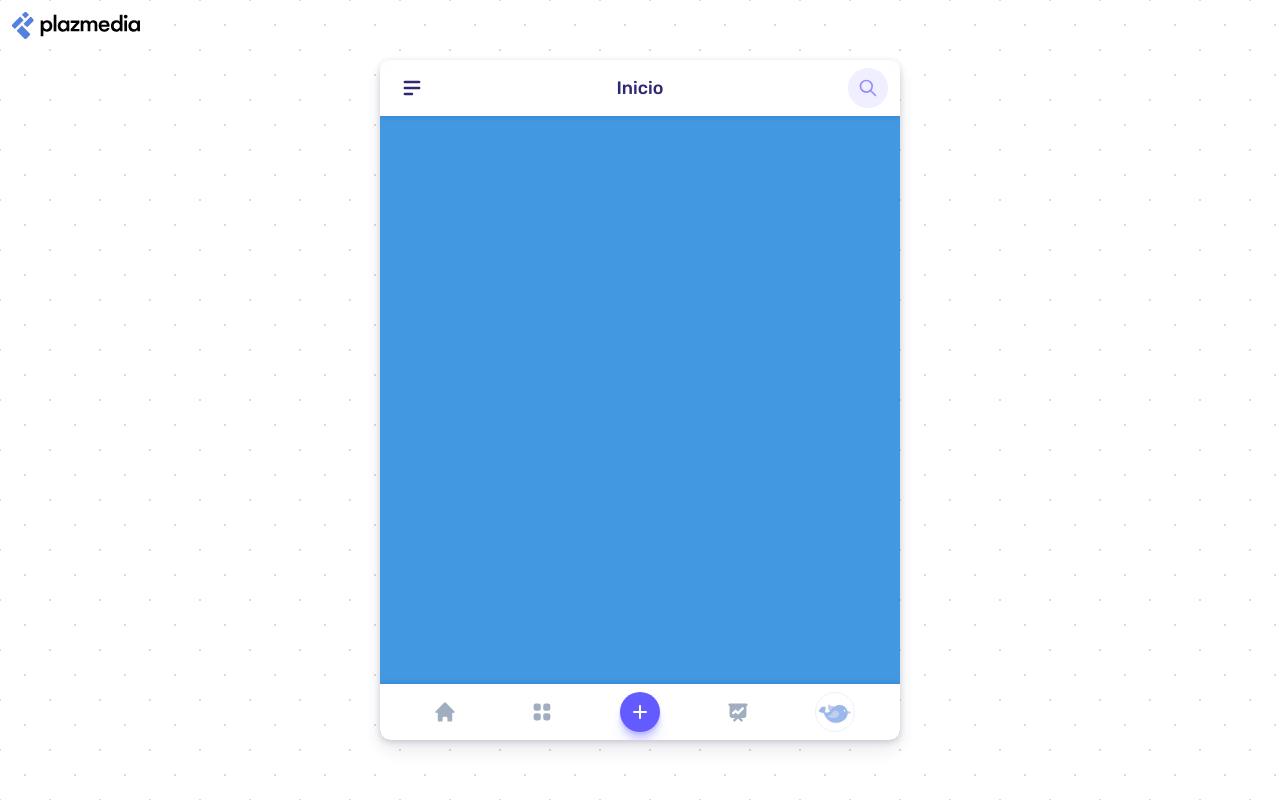
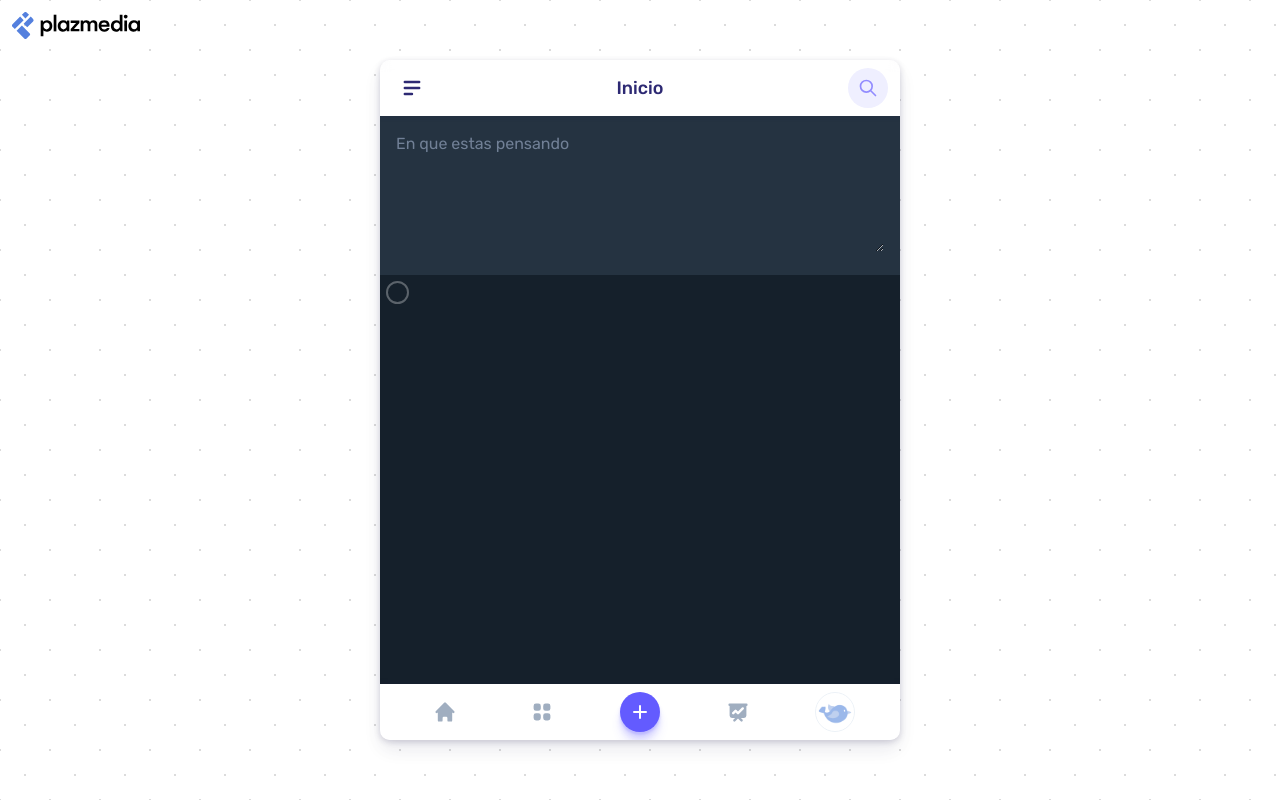
Before and after one commit to plazmediaLab/alain-boutique-client, a Next.js app: page /home in a window 1280 px wide. Built offline with nearby package versions, Linux system fonts and the light colour scheme.

Commit message:
[TEST] Contador de caracteres estilo Twitter

```diff
--- /dev/null
+++ b/components/counter-length/index.js
@@ -0,0 +1,102 @@
+import { useEffect, useState } from 'react';
+
+export default function CounterLength({ characters = 0 }){
+
+  const [resCharacters, setResCharacters] = useState(null);
+
+  // Equivale al 100% de caracteres validos para el Devit
+  const charactersAvailables = 280; // => 100%
+
+  // Porcentaje de caracteres ocupados
+  let progress = characters * 100 / charactersAvailables;
+
+  let compensation = progress >= 90 ? 2 : 10;
+
+  let primaryColor = progress >= 90 ? '#FFAD1F' : '#1da1f2';
+  let secondaryColor = '#ffffff';
+  let textColor = progress >= 100 ? '#E0245E' : '#ffffff';
+  let opacity = .3;
+  let stroke= 2;
+  let size = 35;
+
+  if(progress >= 100){
+    primaryColor = '#E0245E';
+  }
+
+  // const size = radius * 2;
+  const subtractionSize = size - stroke * 2 - compensation;
+  const circumference = subtractionSize * Math.PI;
+  let percentage = circumference - progress / 100 * circumference;
+
+  const addOpacityToColor = () => {
+    const opacityHex = Math.round(opacity * 255).toString(16)
+    return `${secondaryColor}${opacityHex}`
+  };
+
+  useEffect(() => {
+    if(progress >= 90){
+      setResCharacters(charactersAvailables - characters);
+    }else{
+      setResCharacters(null);
+    };
+  }, [progress]);
+
+  return (
+    <>
+      <section>
+        <svg
+          height={size}
+          width={size}
+        >
+          <circle
+            stroke={addOpacityToColor()}
+            strokeWidth={stroke}
+            fill="transparent"
+            r={ subtractionSize / 2 }
+            cx="50%"
+            cy="50%"
+          />
+          <circle
+            stroke={primaryColor}
+            strokeWidth={stroke}
+            fill="transparent"
+            r={ subtractionSize / 2 }
+            cx="50%"
+            cy="50%"
+            strokeDasharray={`${circumference} ${circumference}`}
+            strokeDashoffset={ progress < 100 ? Number(percentage) : circumference + circumference }
+          />
+        </svg>
+        <div>
+          <p>{ resCharacters }</p>
+        </div>
+      </section>
+      <style jsx>{`
+        section{
+          position: relative;
+          display: inline-block;
+        }
+        circle{
+          transition: all 0.35s;
+          transform: rotate(-90deg);
+          transform-origin: 50% 50%;
+        }
+        div{
+          position: absolute;
+          height: ${size}px;
+          width: ${size}px;
+          left: 0;
+          top: 0;
+          display: flex;
+          align-items: center;
+          justify-content: center;
+        }
+        p{
+          font-size: calc(${size}px / 3);
+          font-weight: lighter;
+          color: ${textColor};
+        }
+      `}</style>
+    </>
+  );
+};
--- a/pages/home/index.js
+++ b/pages/home/index.js
@@ -1,16 +1,32 @@
+import { useState } from 'react';
 import Layount from "components/layout";
 import NavBar from "components/nav-bar.js/nav-bar";
 import Header from "components/header/header";
+import CounterLength from "components/counter-length";
 
 export default function Home(){
+
+  const [characters, setCharacters] = useState(0);
+
   return (
     <>
       <Layount>
 
         <Header/>
 
-        <section className="overflow-x-auto">
-          <div className="h-screen bg-blue-500 block"></div>
+        <section className="overflow-x-hidden min-h-full pla">
+          <div className="p-4">
+            <textarea
+              name="devit"
+              id="devit"
+              rows="5"
+              placeholder="En que estas pensando"
+              className="w-full box-border resize bg-transparent text-white placeholder-gray-600"
+              onChange={ e => setCharacters(e.target.value.length) }
+            ></textarea>
+          </div>
+          {/* <div className="h-screen bg-blue-500 block"></div> */}
+          <CounterLength characters={ characters }/>
         </section>
 
         <NavBar/>
@@ -18,7 +34,13 @@ export default function Home(){
       </Layount>
 
       <style jsx>{`
-
+         section{
+           min-height: calc(100% - 112px);
+           background-color: #15202b;
+         }
+         div{
+           background-color: #253341;
+         }
       `}</style>
     </>
   );
```
